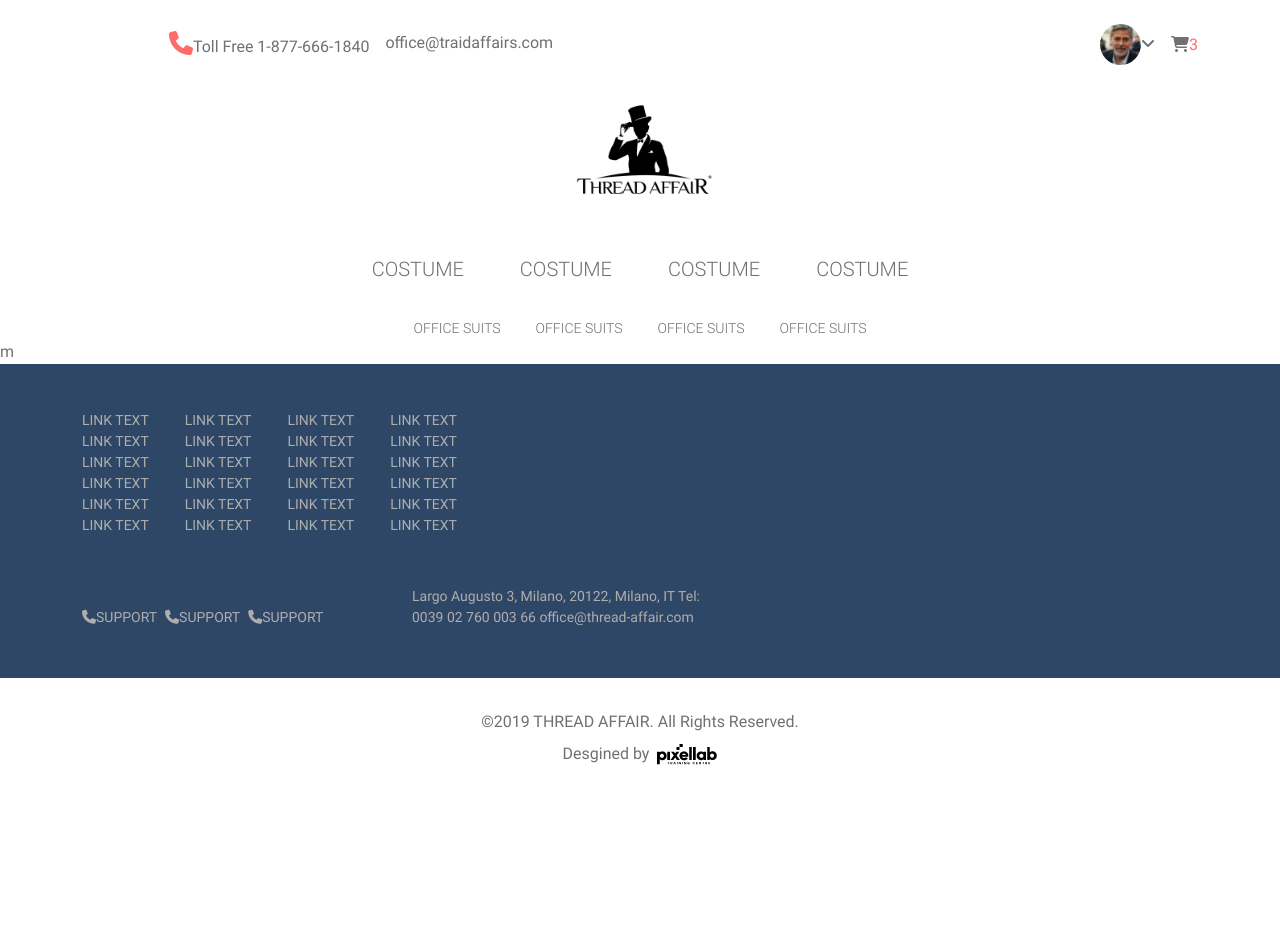
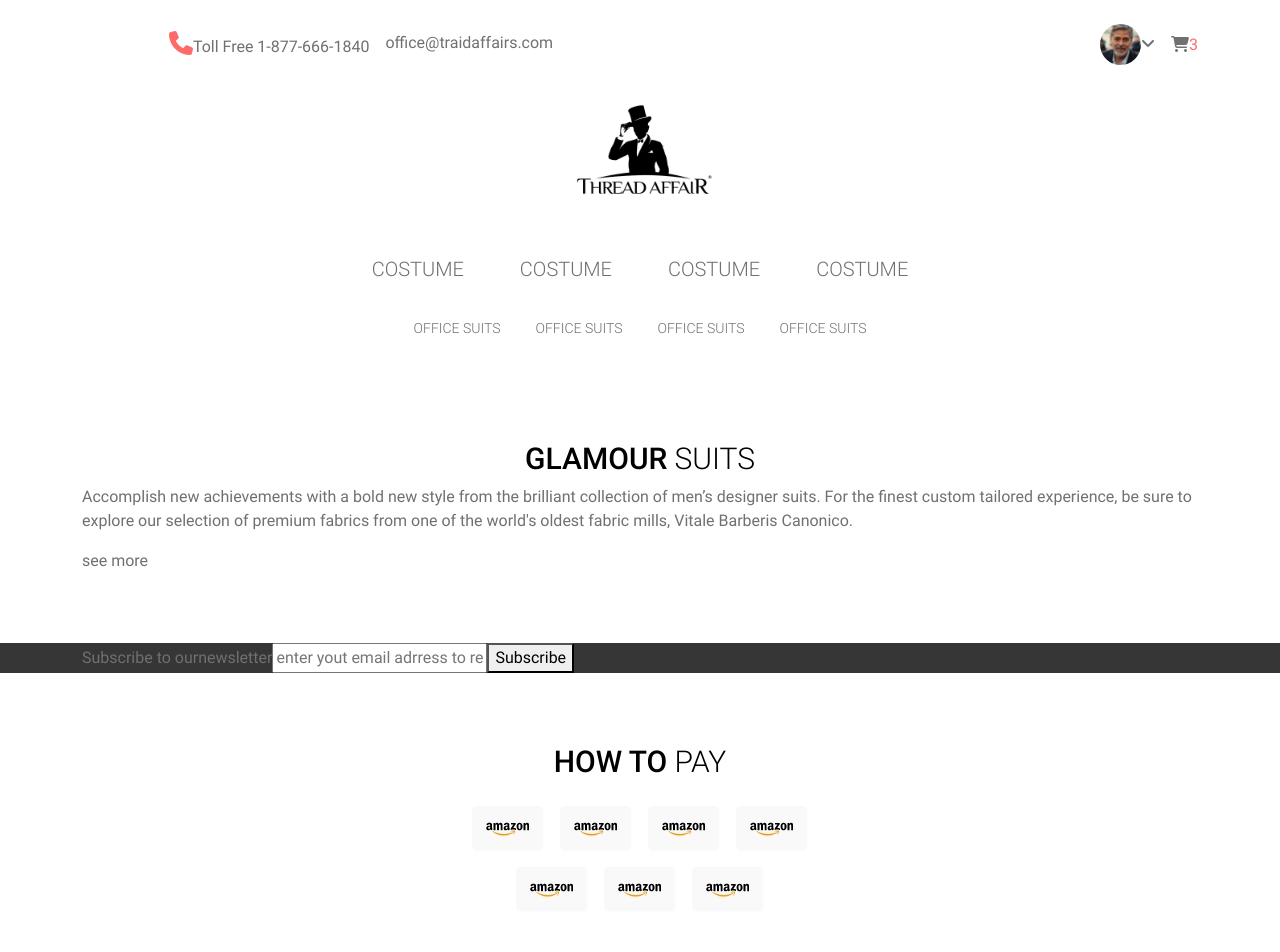
Before and after one commit to SorinPapa/thread-affair, a Next.js app: page / in a window 1280 px wide. Shown: the top 952 px of the page. Before the commit the page ends 800 px from the top, so only its background shows below. Built offline with nearby package versions, Linux system fonts and the light colour scheme.

Commit message:
payment+newsletter

```diff
--- /dev/null
+++ b/components/homepage/home-newsletter.jsx
@@ -0,0 +1,22 @@
+export default function HomeNewsletter() {
+  return (
+    <section className="home-newsletter">
+      <form action="" className="container">
+        <label htmlFor="newletterEmail">
+          Subscribe to our
+          <span>newsletter</span>
+        </label>
+
+        <input type="email"
+        placeholder="enter yout email adrress to receive the latest news"
+        id="newletterEmail"
+        name="newletterEmail"
+        required ></input>
+
+        <button type="submit" title="Subscribe">
+          Subscribe
+        </button>
+      </form>
+    </section>
+  )
+}
--- a/components/main.jsx
+++ b/components/main.jsx
@@ -1,3 +1,80 @@
+import HomeNewsletter from "./homepage/home-newsletter";
+
 export default function Main() {
-  return <main>m</main>;
+  return (
+    <main className="content ">
+      <header className="content-header"></header>
+
+      <section className="content-main">
+        <section className="home-catalog-preview container">
+          <header>
+            <h1 className="section-title">
+              <span>Glamour</span> Suits
+            </h1>
+
+            <p>
+              Accomplish new achievements with a bold new style from the
+              brilliant collection of men’s designer suits. For the finest
+              custom tailored experience, be sure to explore our selection of
+              premium fabrics from one of the world's oldest fabric mills,
+              Vitale Barberis Canonico.
+            </p>
+          </header>
+
+          <section className="product-tiles">
+            {/* insert product-tile */}
+          </section>
+
+          <footer>
+            <a href="" title="see more" className="catalog-preview-cta">
+              see more
+            </a>
+          </footer>
+        </section>
+
+          <HomeNewsletter></HomeNewsletter>
+
+        <section className="home-payment container">
+          <header>
+            <h1 className="section-title">
+              <span>How to</span> Pay
+            </h1>
+          </header>
+
+          <ul>
+            <li>
+              <img src="images\payment\amazon.jpg" alt="" />
+            </li>
+
+            <li>
+              <img src="images\payment\amazon.jpg" alt="" />
+            </li>
+
+            <li>
+              <img src="images\payment\amazon.jpg" alt="" />
+            </li>
+
+            <li>
+              <img src="images\payment\amazon.jpg" alt="" />
+            </li>
+
+            <li>
+              <img src="images\payment\amazon.jpg" alt="" />
+            </li>
+
+            <li>
+              <img src="images\payment\amazon.jpg" alt="" />
+            </li>
+
+            <li>
+              <img src="images\payment\amazon.jpg" alt="" />
+            </li>
+
+
+          </ul>
+        </section>
+
+      </section>
+    </main>
+  );
 }
--- a/styles/_variables.scss
+++ b/styles/_variables.scss
@@ -1,5 +1,5 @@
 $brand-primary:#FF6B6B;
-$brand-secondary:#2F4766;
+$brand-secondary:#1B1927;
 
 // grays
 $gray-primary:#707070;
--- /dev/null
+++ b/styles/homepage/_home-newsletter.scss
@@ -0,0 +1,3 @@
+.home-newsletter {
+  background-color: $gray-secondary;
+}
--- /dev/null
+++ b/styles/homepage/_home_payment.scss
@@ -0,0 +1,11 @@
+.home-payment {
+  ul {
+    max-width: 340px;
+    margin: 26px auto 0 auto;
+    display: flex;
+    justify-content: center;
+    gap: 16px;
+    flex-wrap: wrap;
+
+  }
+}
--- /dev/null
+++ b/styles/homepage/_index.scss
@@ -0,0 +1,39 @@
+
+@import './home_payment';
+@import './home-newsletter';
+
+.content-main {
+  margin-top: 63px;
+
+  @include media-breakpoint-up(lg) {
+    margin-top: 100px;
+  }
+
+  & > section {
+    margin-bottom: 70px;
+  }
+
+  @include media-breakpoint-up(lg) {
+    margin-bottom: 100px;
+  }
+
+  .section-title {
+    color: $brand-primary;
+    font-size: 24px;
+    line-height: 29px;
+    text-align: center;
+    text-transform: uppercase;
+    font-weight: 500;
+
+    @include media-breakpoint-up(lg) {
+      font-weight: 300;
+      font-size: 30px;
+      line-height: 37px;
+      color: $black;
+
+      span {
+        font-weight: 500;
+      }
+    }
+  }
+}
--- a/styles/index.scss
+++ b/styles/index.scss
@@ -23,6 +23,8 @@
 //site
 @import './shared/index';
 
+// homepage
+@import './homepage/index';
 
 body {
   font-family: 'Roboto', 'sans-serif';
```
